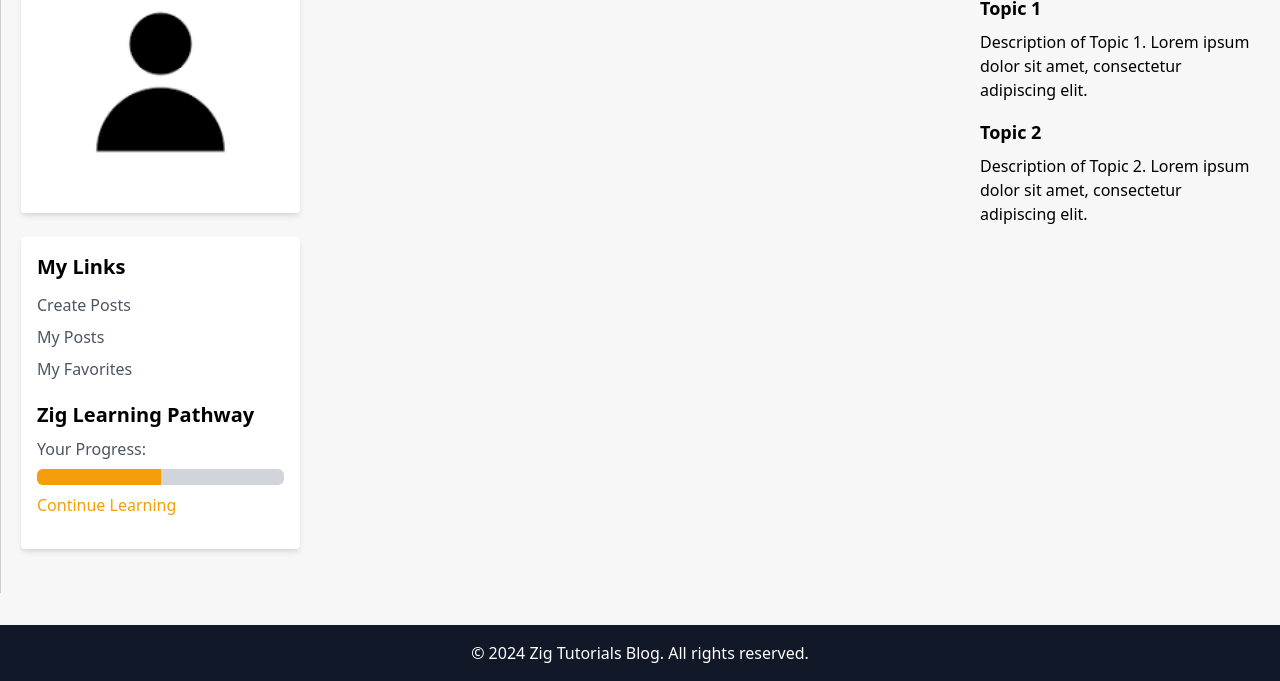
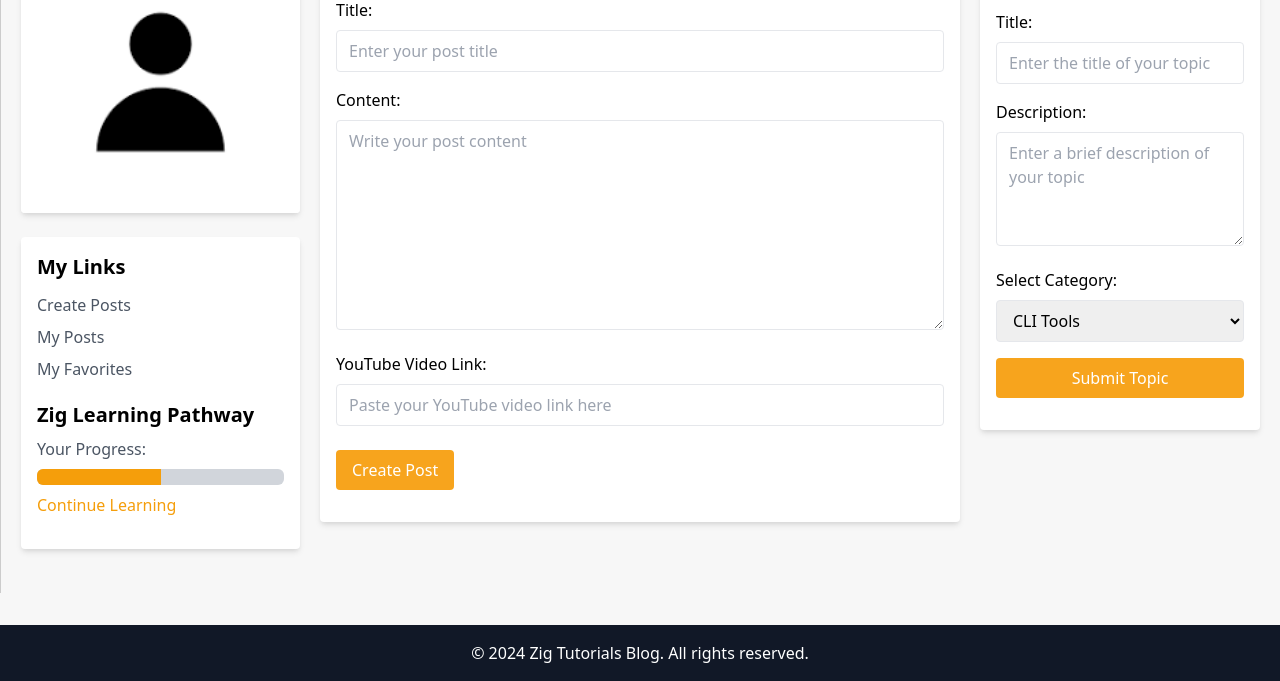
Before and after one commit to z1fire/zigblog, a plain HTML site: page votecreatenewtopic.html in a window 1280 px wide. Shown: the part 166-847 px from the top of the page. Drawn offline with nearby package versions, Linux system fonts and the light colour scheme.

Commit message:
Update votecreatenewtopic.html

```diff
--- a/votecreatenewtopic.html
+++ b/votecreatenewtopic.html
@@ -4,7 +4,7 @@
 <head>
     <meta charset="UTF-8">
     <meta name="viewport" content="width=device-width, initial-scale=1.0">
-    <title>Zig Programming Tutorials Blog</title>
+    <title>Create Post - Zig Programming Tutorials Blog</title>
     <!-- Include Tailwind CSS -->
     <link href="https://cdn.jsdelivr.net/npm/tailwindcss@2.2.19/dist/tailwind.min.css" rel="stylesheet">
     <style>
@@ -59,7 +59,7 @@
             width: 50%; /* Adjust the width accordingly */
         }
 
-        .voting-sidebar {
+        .create-post-form {
             width: 25%;
             padding: 20px;
         }
@@ -74,6 +74,17 @@
 
         .sidebar-category:hover {
             color: #1a202c; /* Darker category text color on hover */
+        }
+
+        .create-post-button {
+            background-color: #f7a41d; /* Zig logo color for button */
+            color: #fff; /* White text color for button */
+        }
+
+        /* Change the button color when hovered */
+        .create-post-button:hover {
+            background-color: #f7a41d; /* Zig logo color for button (keep it the same) */
+            color: #fff; /* White text color for button (keep it the same) */
         }
 
         /* Custom Styles for Responsive Design */
@@ -164,25 +175,63 @@
 
         <!-- Main Content -->
         <main class="main-content">
-            <!-- Your main content goes here -->
-            <h1>Main Content</h1>
+            <!-- Form for creating a post -->
+            <form class="w-full p-4 bg-white rounded shadow-md" action="#" method="POST">
+                <h1 class="text-3xl font-bold mb-4 text-center">Create a New Post</h1>
+                <!-- Title input -->
+                <div class="mb-4">
+                    <label for="post-title" class="block mb-2">Title:</label>
+                    <input type="text" id="post-title" name="post-title" class="w-full border rounded px-3 py-2" placeholder="Enter your post title" required>
+                </div>
+                <!-- Content input -->
+                <div class="mb-4">
+                    <label for="post-content" class="block mb-2">Content:</label>
+                    <textarea id="post-content" name="post-content" class="w-full border rounded px-3 py-2" placeholder="Write your post content" rows="8" required></textarea>
+                </div>
+                <!-- YouTube video embed input -->
+                <div class="mb-4">
+                    <label for="youtube-link" class="block mb-2">YouTube Video Link:</label>
+                    <input type="text" id="youtube-link" name="youtube-link" class="w-full border rounded px-3 py-2" placeholder="Paste your YouTube video link here">
+                </div>
+                <!-- Submit button -->
+                <div class="mb-4">
+                    <button type="submit" class="mt-2 inline-block px-4 py-2 rounded hover:bg-yellow-500 transition duration-300 create-post-button">Create Post</button>
+                </div>
+            </form>
         </main>
 
-        <!-- Voting Sidebar -->
-        <aside class="voting-sidebar">
-            <!-- Voting and topic-related content goes here -->
-            <h2 class="text-xl font-bold mb-4">Vote on Topics</h2>
-            <!-- Example content, replace with your own -->
-            <div class="mb-4">
-                <h3 class="text-lg font-bold mb-2">Topic 1</h3>
-                <p>Description of Topic 1. Lorem ipsum dolor sit amet, consectetur adipiscing elit.</p>
-                <!-- Add voting buttons or any other relevant content -->
-            </div>
-            <div class="mb-4">
-                <h3 class="text-lg font-bold mb-2">Topic 2</h3>
-                <p>Description of Topic 2. Lorem ipsum dolor sit amet, consectetur adipiscing elit.</p>
-                <!-- Add voting buttons or any other relevant content -->
-            </div>
+        <!-- Sidebar for Create New Topic -->
+        <aside class="create-post-form">
+            <form class="bg-white rounded shadow-md p-4" action="#" method="POST">
+                <h2 class="text-xl font-bold mb-4">Create New Topic</h2>
+
+                <!-- Title input -->
+                <div class="mb-4">
+                    <label for="newTopicTitle" class="block mb-2">Title:</label>
+                    <input type="text" id="newTopicTitle" name="newTopicTitle" class="w-full border rounded px-3 py-2" placeholder="Enter the title of your topic" required>
+                </div>
+
+                <!-- Description input -->
+                <div class="mb-4">
+                    <label for="newTopicDescription" class="block mb-2">Description:</label>
+                    <textarea id="newTopicDescription" name="newTopicDescription" class="w-full border rounded px-3 py-2" placeholder="Enter a brief description of your topic" rows="4" required></textarea>
+                </div>
+
+                <!-- Category Selection -->
+                <div class="mb-4">
+                    <label for="newTopicCategory" class="block mb-2">Select Category:</label>
+                    <select id="newTopicCategory" name="newTopicCategory" class="w-full border rounded px-3 py-2" required>
+                        <option value="cli">CLI Tools</option>
+                        <option value="web">Web Development</option>
+                        <!-- Add more categories as needed -->
+                    </select>
+                </div>
+
+                <!-- Submit Topic Button -->
+                <div class="mb-4">
+                    <button type="submit" class="w-full inline-block px-4 py-2 rounded hover:bg-yellow-500 transition duration-300 create-post-button">Submit Topic</button>
+                </div>
+            </form>
         </aside>
     </div>
 
```
